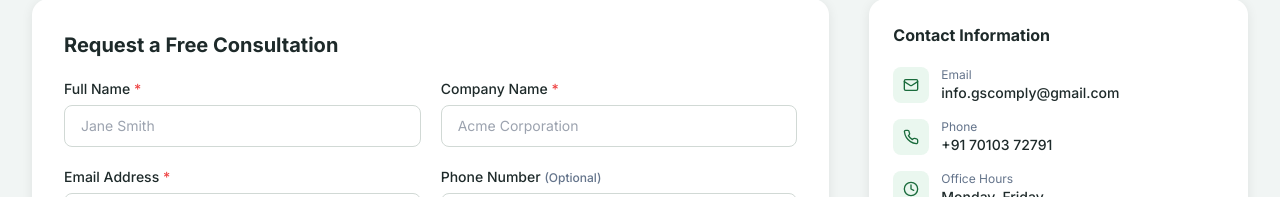
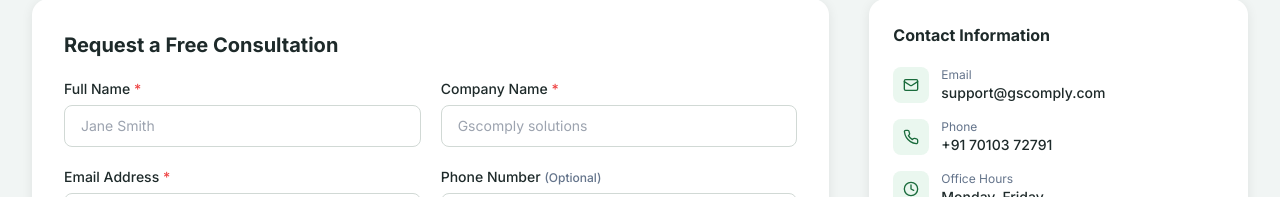
Before and after one commit to GScomplysolution/GScomply-website, a React (Vite) app in the folder project/: page /contact in a window 1280 px wide. Shown: the part 564-761 px from the top of the page. Built offline with nearby package versions, Linux system fonts and the light colour scheme; no server answers.

Commit message:
Update Contact.tsx
updated Mail ID

```diff
--- a/project/src/pages/Contact.tsx
+++ b/project/src/pages/Contact.tsx
@@ -160,7 +160,7 @@ export default function Contact() {
                         name="company"
                         type="text"
                         required
-                        placeholder="Acme Corporation"
+                        placeholder="Gscomply solutions"
                         className="w-full px-4 py-2.5 border border-gs-border rounded-lg text-sm focus:outline-none focus:ring-2 focus:ring-gs-green/30 focus:border-gs-green"
                       />
                     </div>
@@ -247,7 +247,7 @@ export default function Contact() {
                   {status === 'error' && (
                     <div className="p-3 bg-red-50 border border-red-200 rounded-lg text-sm text-red-700">
                       Something went wrong. Please try again or email us at{' '}
-                      <a href="mailto:info.gscomply@gmail.com" className="font-semibold underline">info.gscomply@gmail.com</a>
+                      <a href="mailto:support@gscomply.com" className="font-semibold underline">support@gscomply.com</a>
                     </div>
                   )}
 
@@ -275,13 +275,13 @@ export default function Contact() {
                 <h3 className="text-base font-bold text-gs-charcoal mb-5">Contact Information</h3>
                 <ul className="space-y-4">
                   <li>
-                    <a href="mailto:info.gscomply@gmail.com" className="flex items-start gap-3 group">
+                    <a href="mailto:support@gscomply.com" className="flex items-start gap-3 group">
                       <div className="w-9 h-9 bg-gs-light rounded-lg flex items-center justify-center flex-shrink-0">
                         <Mail size={16} className="text-gs-green" />
                       </div>
                       <div>
                         <p className="text-xs text-gs-slate">Email</p>
-                        <p className="text-sm font-medium text-gs-charcoal group-hover:text-gs-green transition-colors">info.gscomply@gmail.com</p>
+                        <p className="text-sm font-medium text-gs-charcoal group-hover:text-gs-green transition-colors">support@gscomply.com</p>
                       </div>
                     </a>
                   </li>
```
